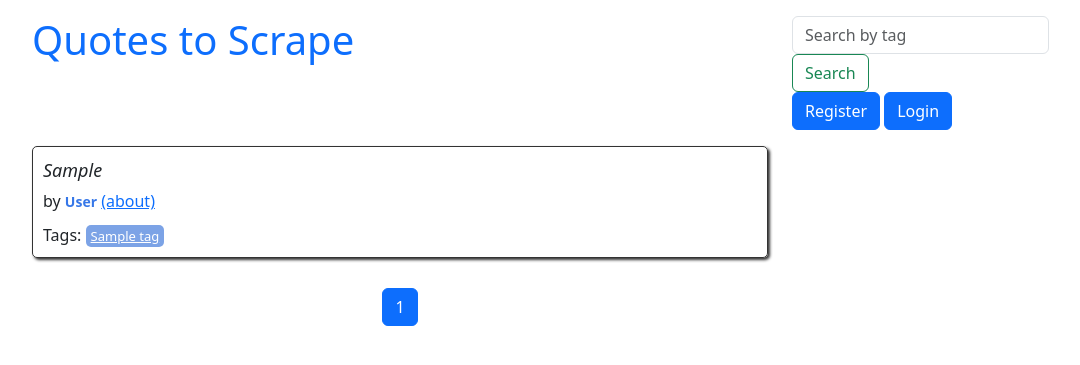
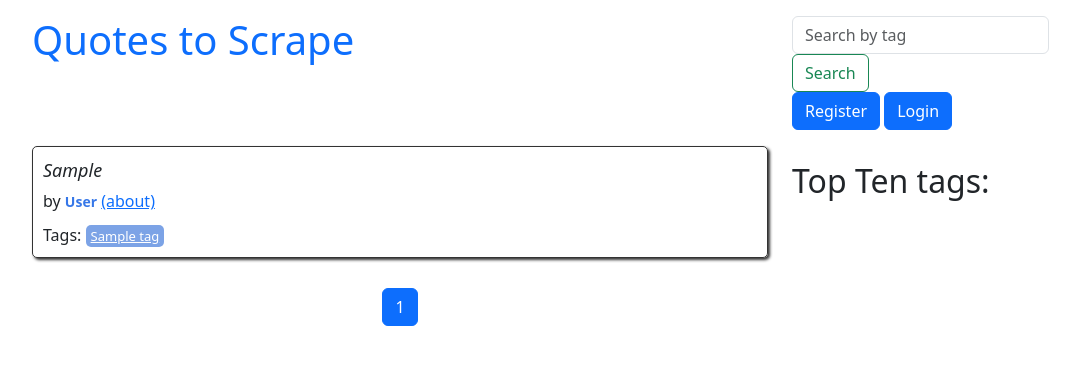
Before and after one commit to VladSkopenko/Django_quote_site, a Django app: page / in a window 1280 px wide. Shown: the top 365 px of the page, without its empty margins (50-1130 px from the left). Run offline with Django 5.2, Linux system fonts and the light colour scheme; tables that the repository leaves empty hold one stand-in row (values such as "Sample post").

Commit message:
fix index

```diff
--- a/hw/quotes/templates/quotes/index.html
+++ b/hw/quotes/templates/quotes/index.html
@@ -41,9 +41,21 @@
                 {% endif %}
             </ul>
         </nav>
+    </div>
+
+    <div class="col-md-4 mt-3">
+        <h2>Top Ten tags:</h2>
+        {% for tag in top_tags%}
+        <div class="tags-box mt-3">
+            <span class="tag-item">
+                <a class="tag" href="{% url 'quotes:quotes_by_tag' tag_id=tag.id %}"
+                   style="font-size: calc(30px - {{ forloop.counter }} * 1.75px)">{{ tag.name }} - {{ tag.num_quotes }}</a>
+            </span>
+        </div>
+        {% endfor %}
+    </div>
+
+</div>
 
 
-
-    </div>
-</div>
 {% endblock %}
```
